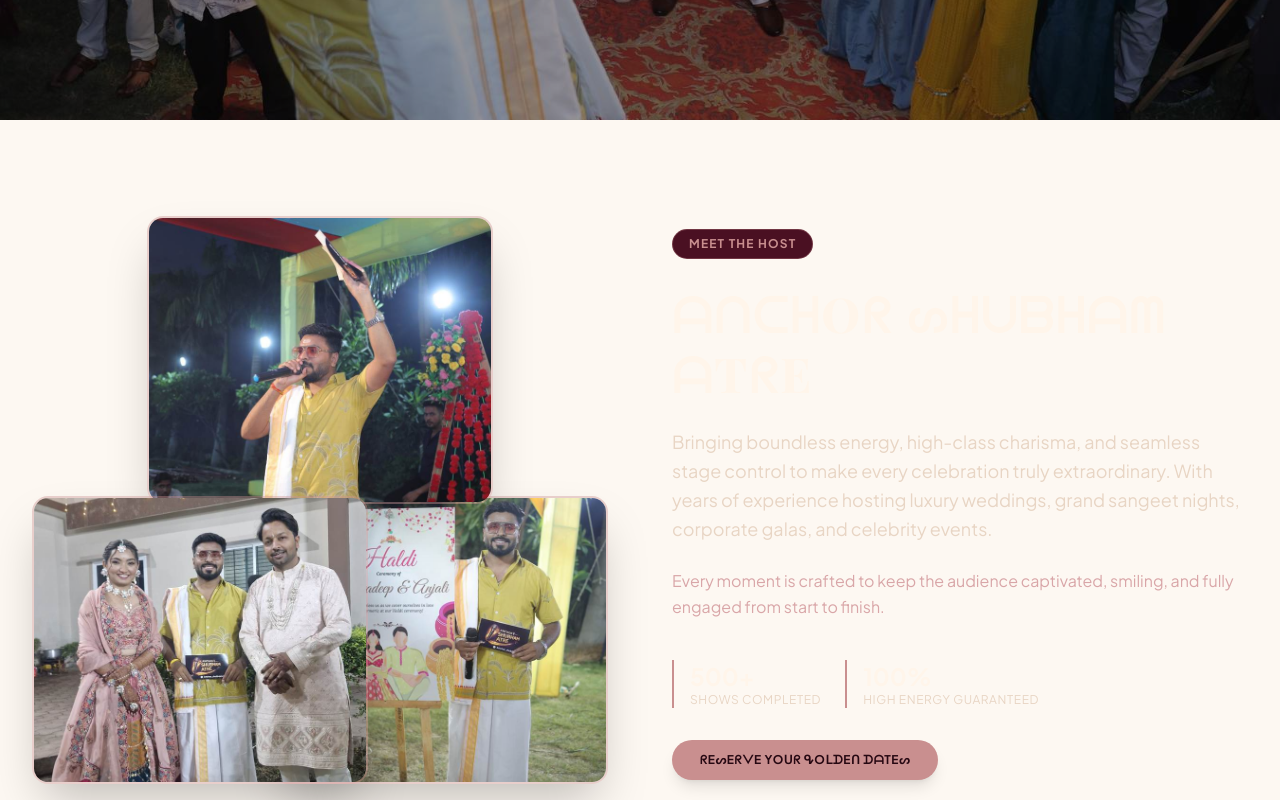
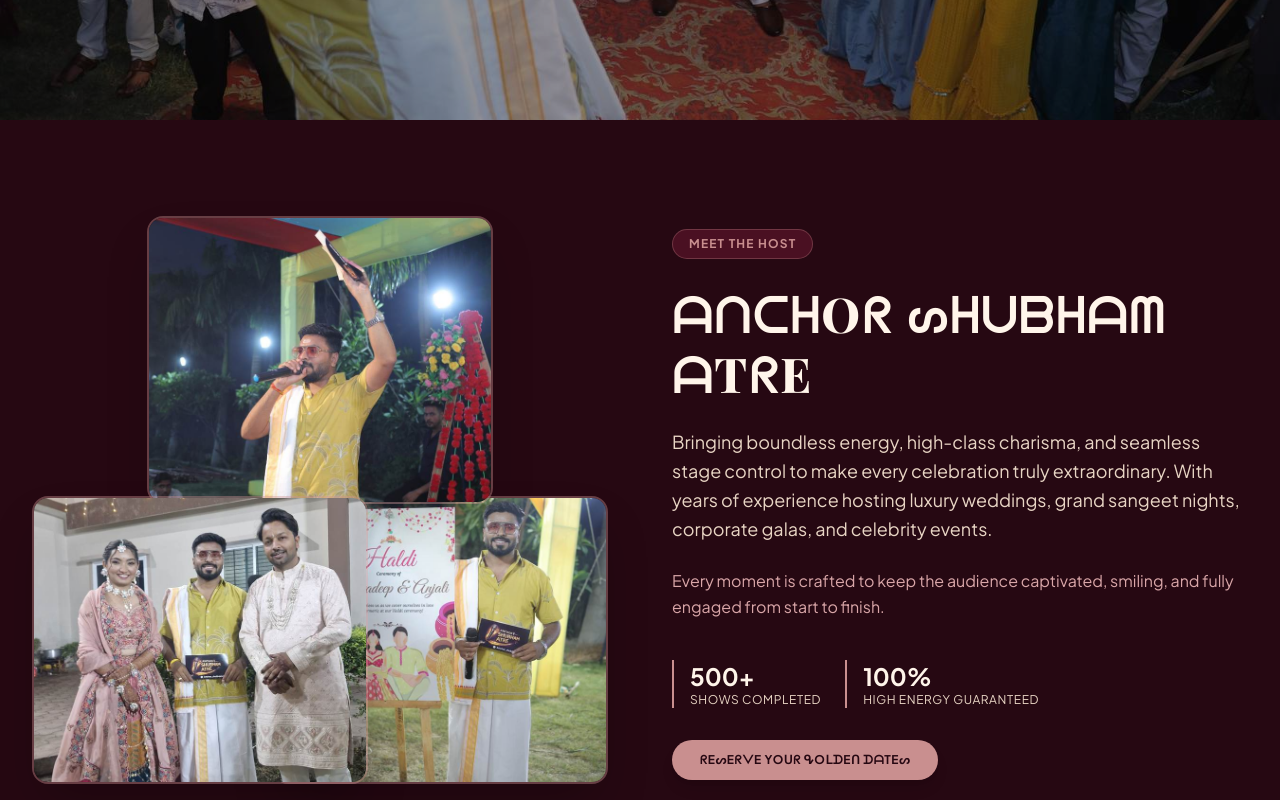
Before and after one commit to suhanijoshi20/anchor-shubhamatre-website, a React (Vite) app: page / in a window 1280 px wide. Shown: the part 680-1480 px from the top of the page. Built offline with nearby package versions, Linux system fonts and the light colour scheme; a web font is replaced by a local one.

Commit message:
recover history

```diff
--- a/src/components/About.jsx
+++ b/src/components/About.jsx
@@ -3,7 +3,7 @@ import { motion } from 'framer-motion';
 
 const About = () => {
   return (
-    <section id="about" className="py-24 bg-[#FDF8F2] text-[#260812]  overflow-hidden">
+    <section id="about" className="py-24 bg-[#260812] text-[#FFF5EA] overflow-hidden">
       <div className="max-w-7xl mx-auto px-4 sm:px-6 lg:px-8">
 
         <div className="grid grid-cols-1 lg:grid-cols-2 gap-12 lg:gap-16 items-center">
--- a/src/components/Services.jsx
+++ b/src/components/Services.jsx
@@ -41,7 +41,7 @@ const expertiseData = [
 
 const Expertise = () => {
   return (
-    <section id="expertise" className="py-24 bg-[#FFF5EA] text-[#260812] overflow-hidden">
+    <section id="expertise" className="py-24 bg-[#260812] text-[#FFF5EA] overflow-hidden">
       <div className="max-w-7xl mx-auto px-4 sm:px-6 lg:px-8">
 
         {/* Section Main Header */}
```
